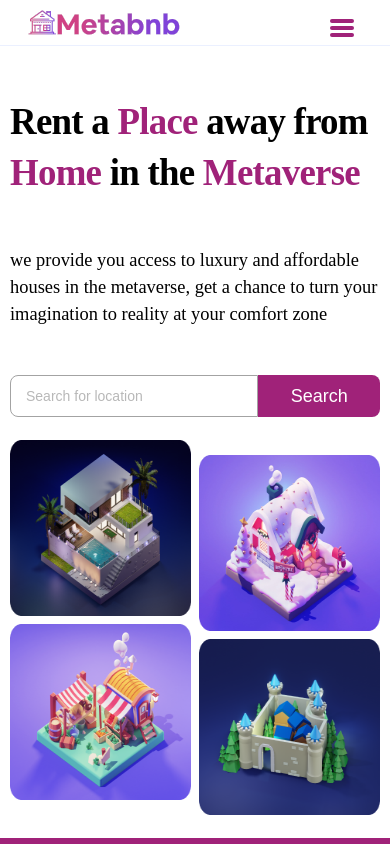
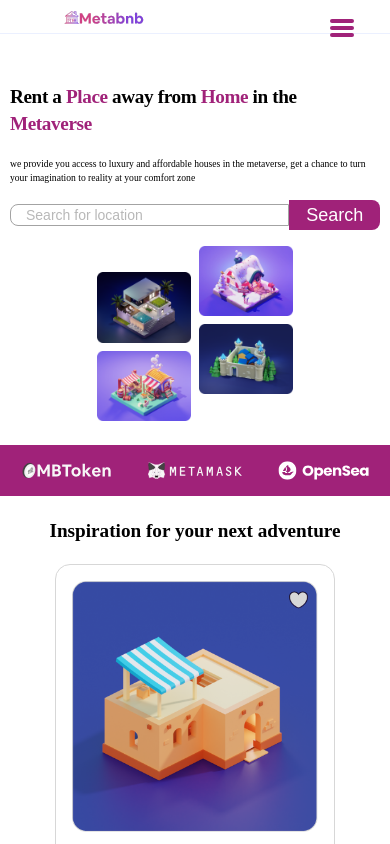
Before and after one commit to Mayorhack/meta-b, a React (Create React App) app: page / in a window 390 px wide. Shown: the top 844 px of the page. Built offline with nearby package versions, Linux system fonts and the light colour scheme; a web font is replaced by a local one.

Commit message:
Fix: Fixed padding issues on the home an place page

```diff
--- a/src/styles/home.scss
+++ b/src/styles/home.scss
@@ -15,7 +15,7 @@
         }
       }
       p {
-        margin-block: 48px;
+        margin-block: 4.8rem;
         font-size: 2.4rem;
         line-height: 3.5rem;
       }
@@ -59,8 +59,8 @@
         align-self: flex-start;
       }
       .header_image {
-        height: 176px;
-        width: 234px;
+        height: 17.6rem;
+        width: 23.4rem;
         border-radius: 15px;
         margin-bottom: 8px;
       }
--- a/src/styles/place.scss
+++ b/src/styles/place.scss
@@ -36,6 +36,7 @@
 @media (max-width: 768px) {
   .place {
     .place_tablist {
+      padding-block: 4rem 3.4rem;
       justify-content: center;
       .desktop_tablist {
         display: none;
--- a/src/styles/workflow.scss
+++ b/src/styles/workflow.scss
@@ -59,7 +59,7 @@ a {
 /* Medium devices (landscape tablets, 768px and up) */
 @media (max-width: 768px) {
   html {
-    font-size: 60%;
+    font-size: 33%;
   }
 }
 
@@ -72,6 +72,6 @@ a {
 }
 @media (max-width: 600px) {
   html {
-    font-size: 48%;
+    font-size: 25%;
   }
 }
```
